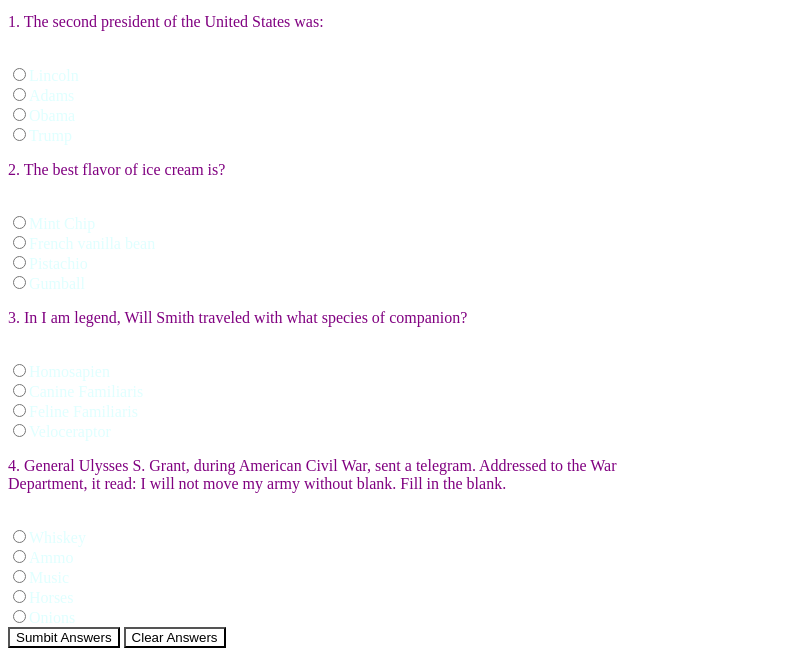
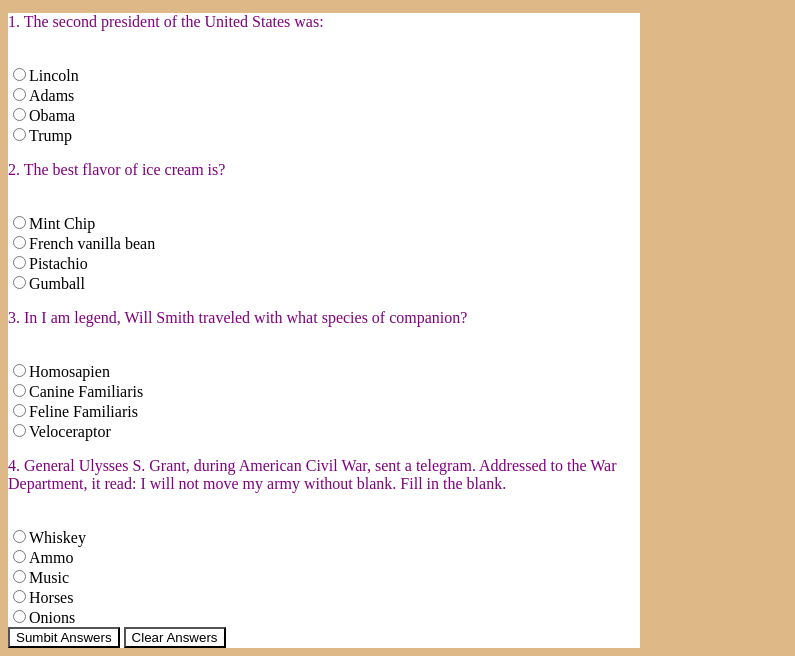
Before and after one commit to wileybb/TriviaGame, a plain HTML site: page index.html in a window 1280 px wide. Shown: the part 328-984 px from the top of the page, without its empty margins (0-795 px from the left). Drawn offline with nearby package versions, Linux system fonts and the light colour scheme.

Commit message:
color change again

```diff
--- a/assets/css/style.css
+++ b/assets/css/style.css
@@ -3,8 +3,8 @@ p{
     color: purple;
 }
 body{
-   color: lightcyan
-    /* background-color: burlywood; */
+   /* color: lightcyan */
+    background-color: burlywood;
 }
 h1{
 color:pink;
```
